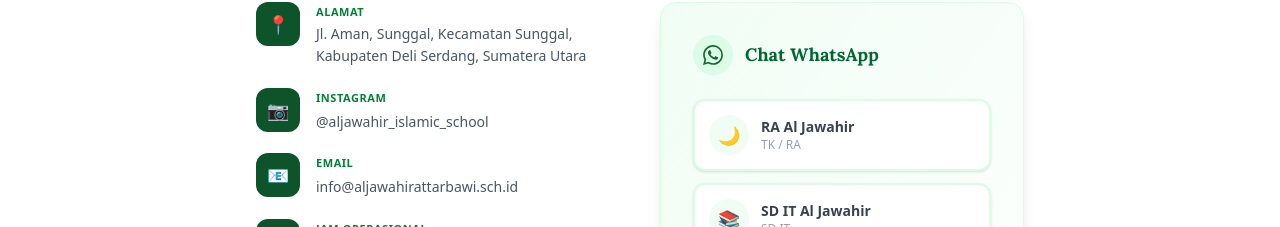
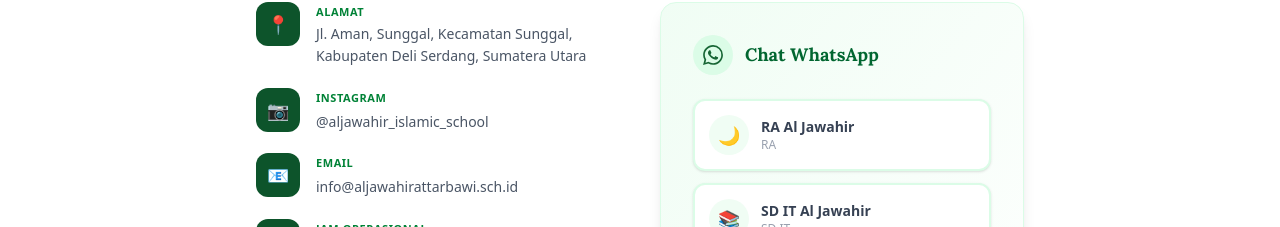
Before and after one commit to abdulkti/aljawahir-nextjs, a Next.js app: page / in a window 1280 px wide. Shown: the part 8954-9181 px from the top of the page. Built offline with nearby package versions, Linux system fonts and the light colour scheme; no server answers; the database is empty.

Commit message:
ubah label RA di form pendaftaran dari 'TK / RA' menjadi 'RA'

```diff
--- a/components/KontakForm.tsx
+++ b/components/KontakForm.tsx
@@ -3,7 +3,7 @@ export default function KontakForm() {
     {
       name: 'RA Al Jawahir',
       wa: '62812XXXXXXXX',
-      label: 'TK / RA',
+      label: 'RA',
       icon: '🌙',
     },
     {
```
